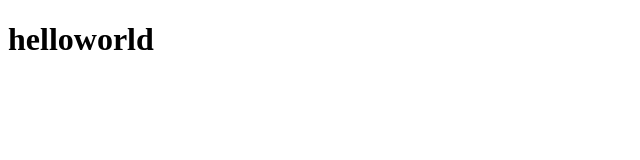
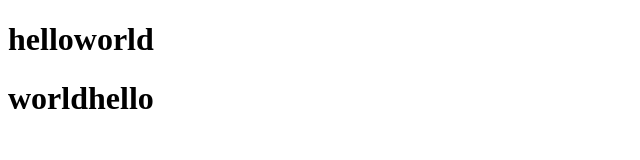
Before and after one commit to github365365/testDemo, a plain HTML site: page index.html in a window 1280 px wide. Shown: the whole page, without its empty margins (0-640 px from the left). Drawn offline with Linux system fonts and the light colour scheme.

Commit message:
第二次提交，修改了index.html

```diff
--- a/index.html
+++ b/index.html
@@ -8,6 +8,6 @@
     </head>
     <body>
         <h1>helloworld</h1>
-
+        <h1>worldhello</h1>
     </body>
 </html>
```
